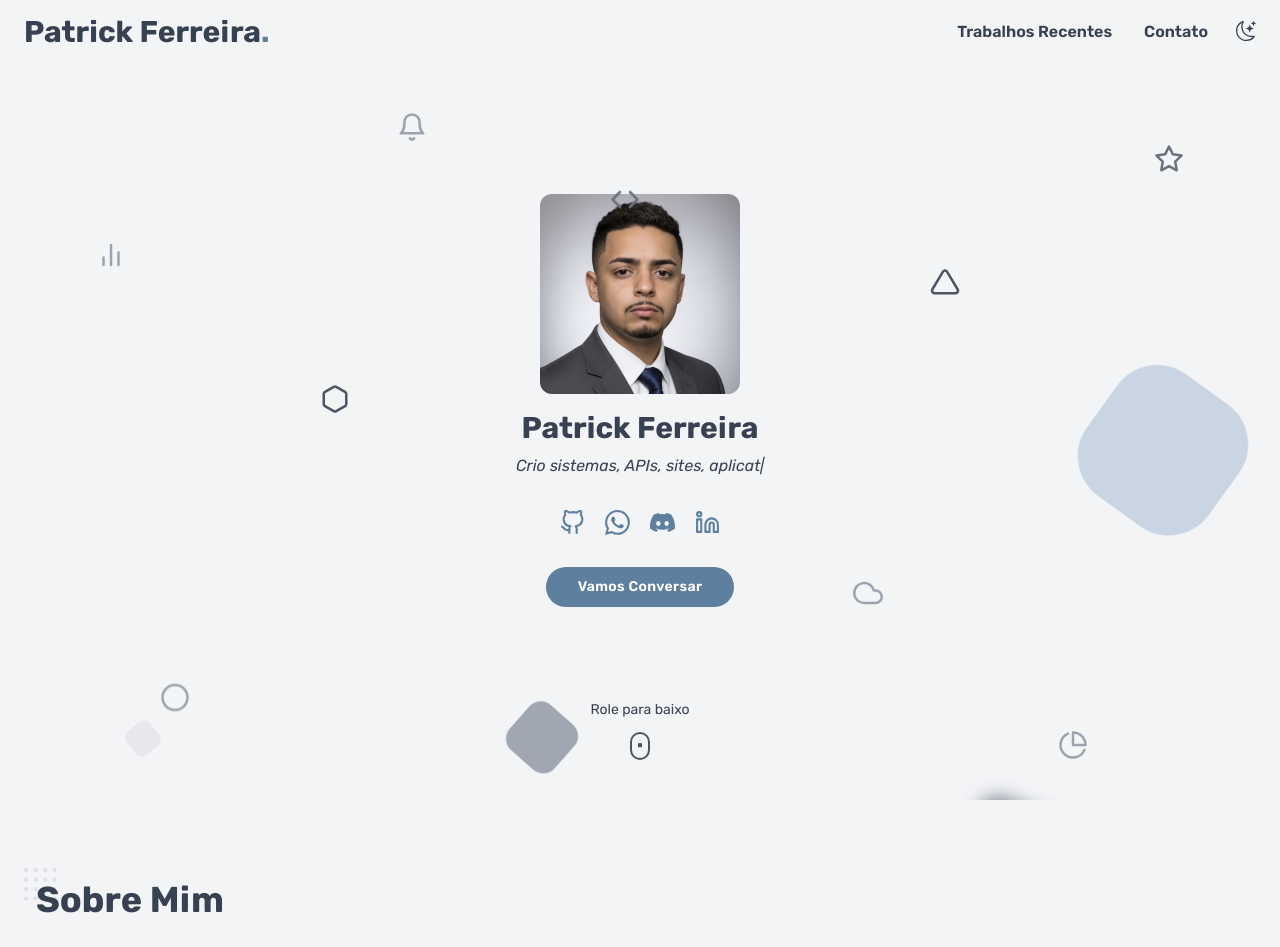
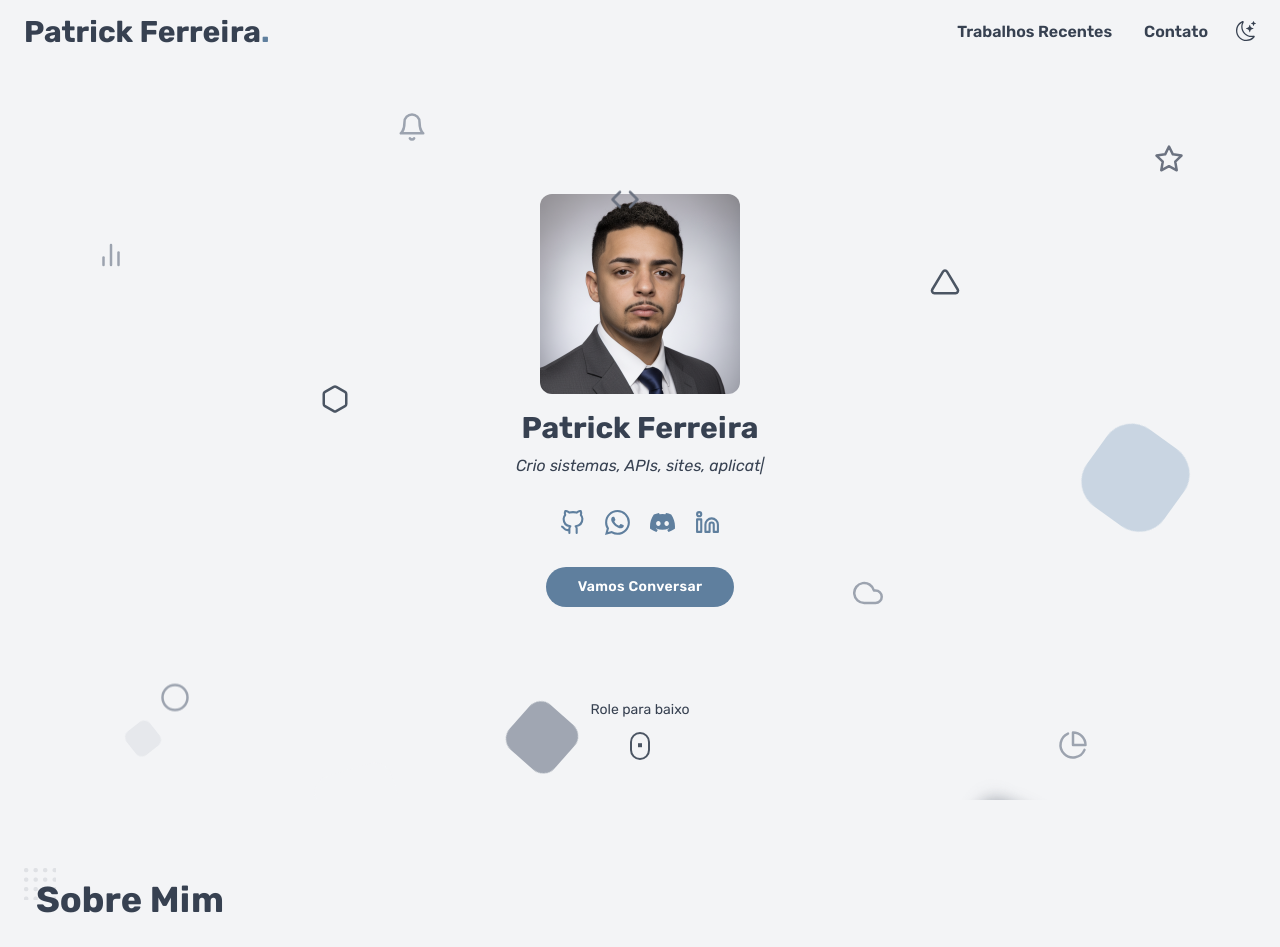
Before and after one commit to patrickkdev/Portfolio-Website, a Next.js app: page / in a window 1280 px wide. Shown: the top 947 px of the page. Built offline with nearby package versions, Linux system fonts and the light colour scheme.

Commit message:
Update HeroBackground.module.scss: adjust circle sizes and positioning, and modify animate keyframe

```diff
--- a/src/styles/modules/HeroBackground.module.scss
+++ b/src/styles/modules/HeroBackground.module.scss
@@ -57,7 +57,7 @@
 
 .circles li:nth-child(6) {
   left: 75%;
-  width: 110px;
+  width: 80px;
   height: 110px;
   animation-delay: 3s;
 }
@@ -87,15 +87,15 @@
 
 .circles li:nth-child(10) {
   left: 85%;
-  width: 150px;
-  height: 150px;
+  width: 95px;
+  height: 95px;
   animation-delay: 0s;
   animation-duration: 11s;
 }
 
 @keyframes animate {
   0% {
-    transform: translateY(0) rotate(0deg);
+    transform: translateY(10) rotate(0deg);
     opacity: 0.5;
     border-radius: 20%;
     filter: blur(15px);
```
